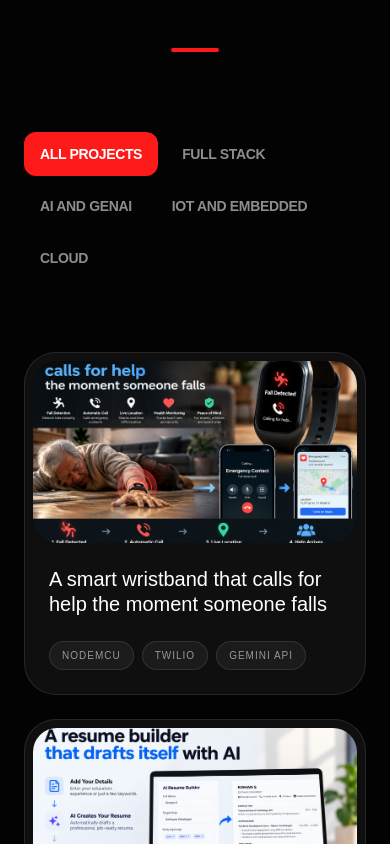
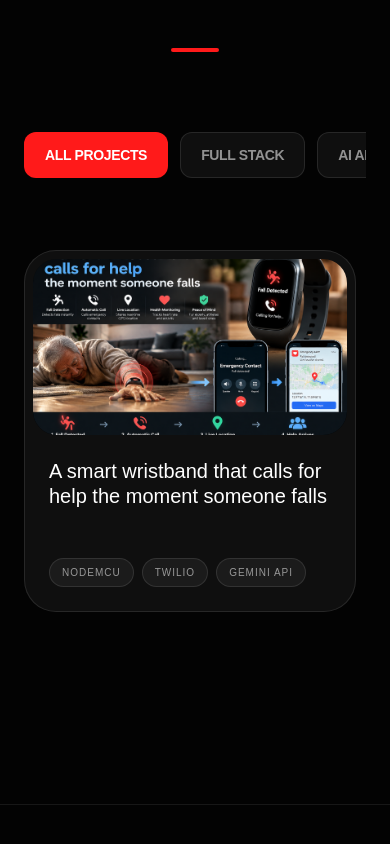
Before and after one commit to KishanSadeesh/Portfolio-KishanS, a React (Vite) app: page / in a window 390 px wide. Shown: the part 4860-5704 px from the top of the page. Built offline with nearby package versions, Linux system fonts and the light colour scheme.

Commit message:
Configured cards scrollable

```diff
--- a/src/components/GoToTop.jsx
+++ b/src/components/GoToTop.jsx
@@ -5,17 +5,25 @@ import { ArrowUp } from 'lucide-react';
 const GoToTop = () => {
   const [show, setShow] = useState(false);
 
+  const [lastScrollY, setLastScrollY] = useState(0);
+
   useEffect(() => {
     const handleScroll = () => {
-      if (window.scrollY > 300) {
-        setShow(true);
+      const currentScrollY = window.scrollY;
+
+      if (currentScrollY < lastScrollY) {
+        setShow(false); // Hide when scrolling up
+      } else if (currentScrollY > 300) {
+        setShow(true); // Show when scrolling down and past 300px
       } else {
         setShow(false);
       }
+
+      setLastScrollY(currentScrollY);
     };
     window.addEventListener('scroll', handleScroll, { passive: true });
     return () => window.removeEventListener('scroll', handleScroll);
-  }, []);
+  }, [lastScrollY]);
 
   const scrollToTop = () => {
     const el = document.getElementById('skills');
--- a/src/index.css
+++ b/src/index.css
@@ -39,6 +39,14 @@ body, html {
   border: 1px solid var(--color-border);
 }
 
+.hide-scrollbar::-webkit-scrollbar {
+  display: none;
+}
+.hide-scrollbar {
+  -ms-overflow-style: none;
+  scrollbar-width: none;
+}
+
 .pill-hover {
   transition: transform 0.3s ease, background-color 0.3s ease, color 0.3s ease, box-shadow 0.3s ease;
 }
--- a/src/pages/Home.jsx
+++ b/src/pages/Home.jsx
@@ -96,14 +96,14 @@ const Home = () => {
 
         <div className="grid grid-cols-1 lg:grid-cols-12 gap-12 lg:gap-16">
           {/* Unique Text-Based Filters (Sidebar) */}
-          <div className="lg:col-span-3 flex flex-row flex-wrap lg:flex-col gap-2 lg:gap-4 items-start pb-6 lg:pb-0">
+          <div className="lg:col-span-3 flex flex-row overflow-x-auto snap-x lg:flex-col gap-3 lg:gap-4 items-start pb-6 lg:pb-0 hide-scrollbar scroll-smooth">
             {TABS.map(tab => (
               <button
                 key={tab}
                 onClick={() => setActiveTab(tab)}
                 className={clsx(
-                  "relative text-sm md:text-base font-bold tracking-tight uppercase transition-all duration-300 text-left px-4 py-3 rounded-xl",
-                  activeTab === tab ? "bg-[var(--color-accent)] text-white" : "text-[var(--color-muted)] hover:bg-white/5 hover:text-white"
+                  "relative text-sm md:text-base font-bold tracking-tight uppercase transition-all duration-300 text-left px-5 py-3 rounded-xl whitespace-nowrap snap-start shrink-0 border border-transparent",
+                  activeTab === tab ? "bg-[var(--color-accent)] text-white" : "text-[var(--color-muted)] bg-white/5 border-white/10 hover:bg-white/10 hover:text-white"
                 )}
               >
                 {tab}
@@ -111,8 +111,8 @@ const Home = () => {
             ))}
           </div>
 
-          {/* Grid */}
-          <motion.div layout className="lg:col-span-9 grid grid-cols-1 md:grid-cols-2 gap-6">
+          {/* Grid / Horizontal Scroll */}
+          <motion.div layout className="lg:col-span-9 flex flex-row overflow-x-auto snap-x snap-mandatory md:grid md:grid-cols-2 gap-6 pb-8 hide-scrollbar scroll-smooth">
             <AnimatePresence>
               {filteredProjects.map((proj) => (
                 <motion.div
@@ -122,6 +122,7 @@ const Home = () => {
                   exit={{ opacity: 0, scale: 0.9 }}
                   transition={{ duration: 0.2 }}
                   key={proj.slug}
+                  className="w-[85vw] sm:w-[60vw] md:w-auto shrink-0 snap-center md:snap-align-none"
                 >
                   <Link to={`/portfolio/${proj.slug}`} className="group block h-full flex flex-col p-2 rounded-[2rem] bg-white/5 border border-white/10 transition-all duration-700 ease-[cubic-bezier(0.32,0.72,0,1)] hover:-translate-y-2 focus-visible:outline focus-visible:outline-[var(--color-accent)] focus-visible:outline-4">
                     <div className="aspect-[16/9] sm:aspect-[21/9] bg-[var(--color-bg)] rounded-[calc(2rem-8px)] overflow-hidden relative flex items-center justify-center shadow-[inset_0_1px_1px_rgba(255,255,255,0.05)]">
```
